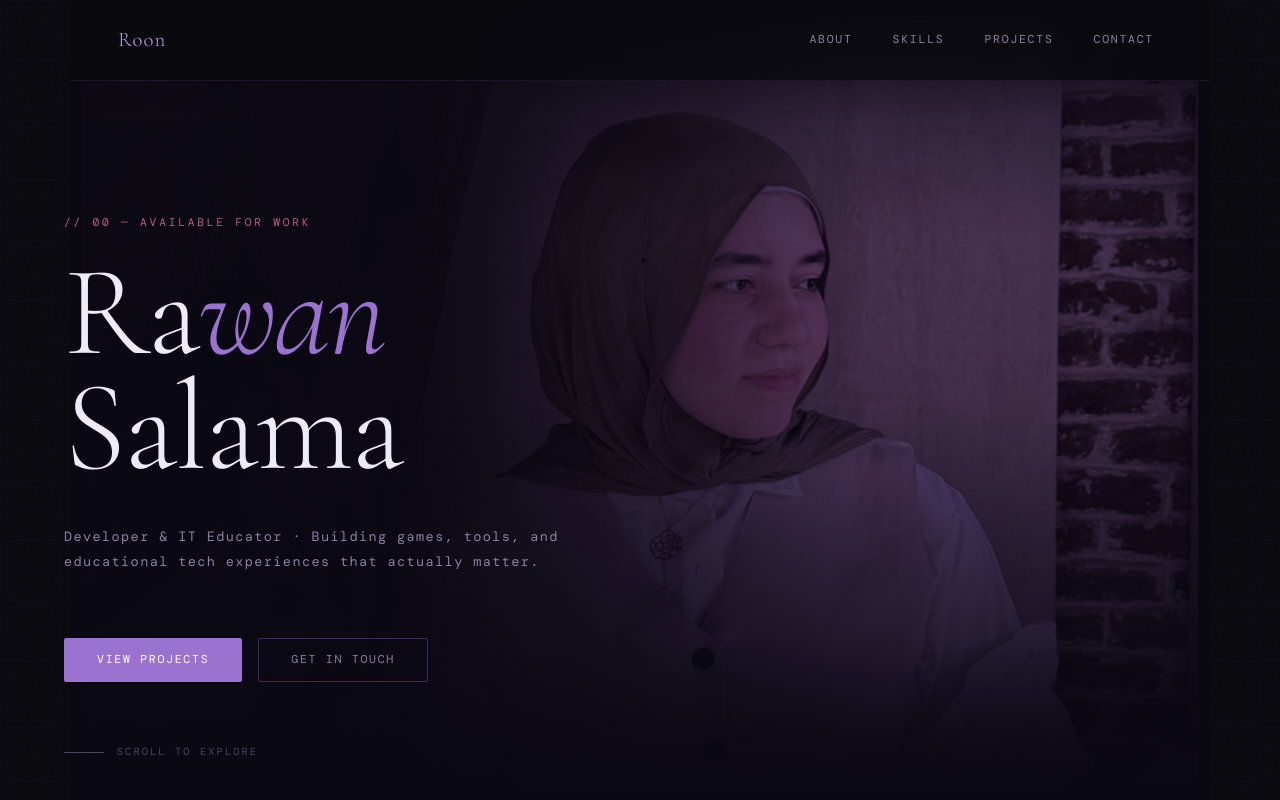
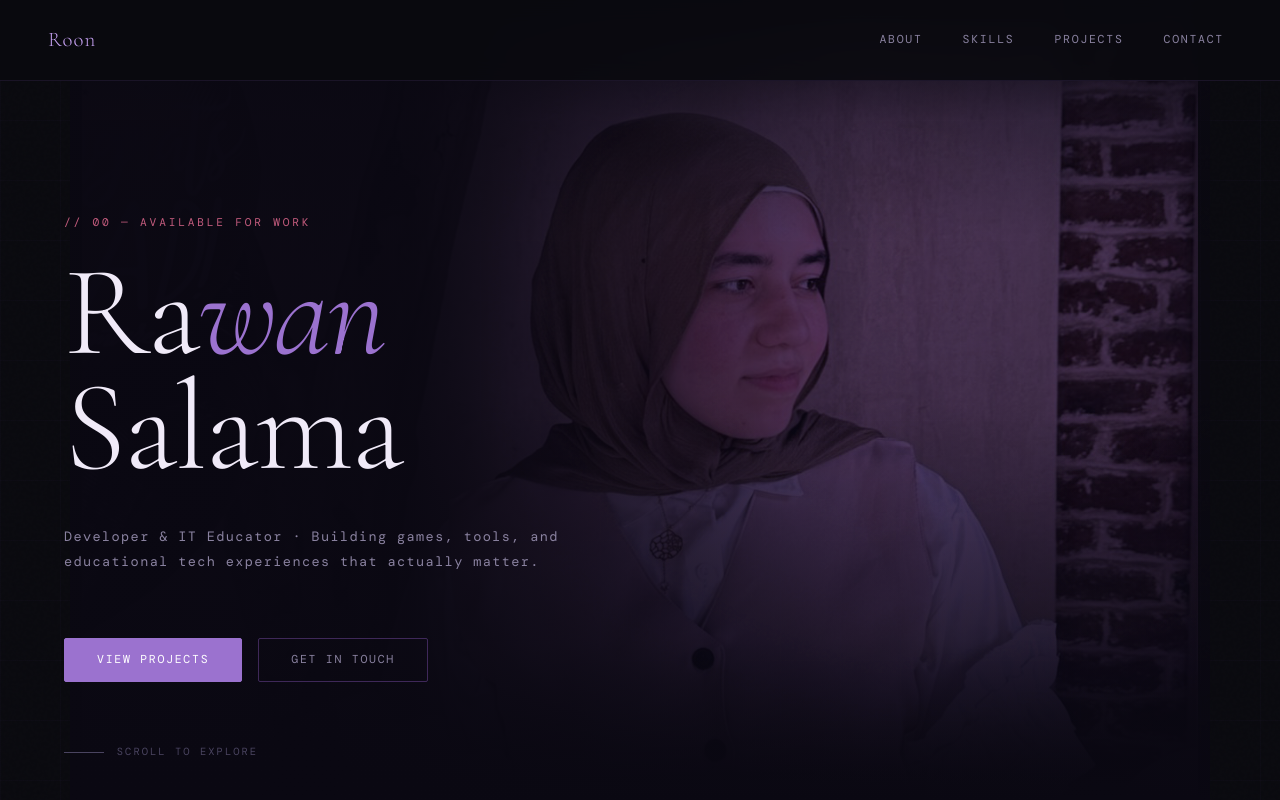
Before and after one commit to roon57/roon57.github.io, a plain HTML site: page index.html in a window 1280 px wide. Shown: the top 800 px of the page. Drawn offline with nearby package versions, Linux system fonts and the light colour scheme; a web font is replaced by a local one.

Commit message:
Remove unnecessary class from navbar element

```diff
--- a/index.html
+++ b/index.html
@@ -12,7 +12,7 @@
 <body>
 
 <!-- NAV -->
-<nav class="navbar navbar-expand-md fixed-top container-md" style="background:rgba(10,10,15,0.85);backdrop-filter:blur(12px);border-bottom:1px solid var(--border);padding:1.2rem 2rem;">
+<nav class="navbar navbar-expand-md fixed-top" style="background:rgba(10,10,15,0.85);backdrop-filter:blur(12px);border-bottom:1px solid var(--border);padding:1.2rem 2rem;">
   <div class="container-fluid px-3">
     <a class="navbar-brand nav-logo" href="#">Roon</a>
     <button class="navbar-toggler border-0" type="button" data-bs-toggle="collapse" data-bs-target="#navMenu" aria-controls="navMenu" aria-expanded="false" aria-label="Toggle navigation" style="color:var(--text-muted);">
```
